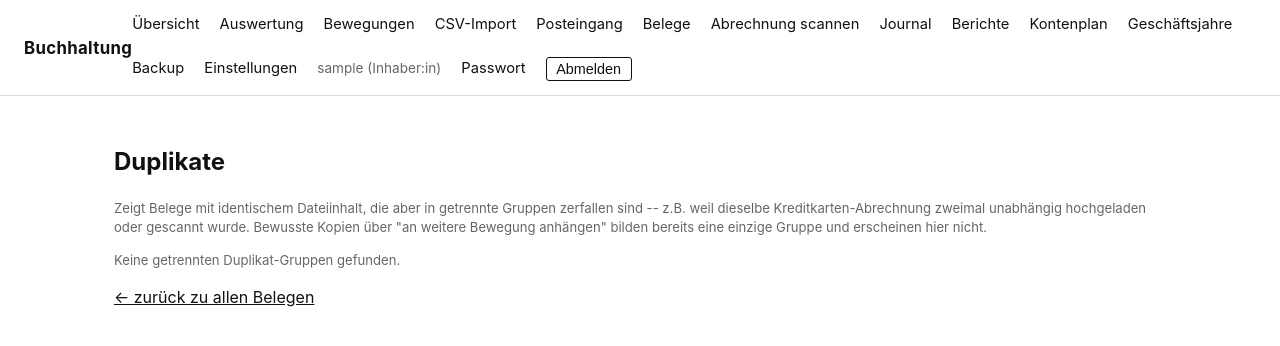
After one commit to paologitgit/buchhaltung, a Django app: page /belege/duplikate/ in a window 1280 px wide. The commit adds this page. Shown: the top 346 px of the page. Run offline with Django 5.2, Linux system fonts and the light colour scheme; a user stored in the database is signed in; tables that the repository leaves empty hold one stand-in row (values such as "Sample post").

Commit message:
Add Beleg duplicate detection and group merging
Neues file_hash-Feld (SHA-256) auf Beleg, berechnet bei jedem Upload-
und Kopier-Pfad. Zwei Verbesserungen:

- Warnung beim Hochladen, falls eine Datei mit identischem Inhalt
  bereits existiert (nicht blockierend), mit Hinweis auf "an weitere
  Bewegung anhängen" statt erneutem Upload.
- Der Kreditkarten-Scanner hängt jetzt beim Bestätigen mehrerer
  Positionen alle erzeugten Belege über source an den ersten Beleg der
  Session -- vorher blieben sie unverknüpft, wodurch dieselbe
  Abrechnung bei zweimaligem Scannen in zwei getrennte, unverbundene
  Gruppen zerfiel statt eine gemeinsame zu bilden.
- Neue "Duplikate"-Übersicht (/belege/duplikate/) findet genau solche
  bereits bestehenden getrennten Gruppen (gleicher Dateiinhalt, aber
  mehrere source-Wurzeln) und bietet einen "Gruppen zusammenführen"-
  Button, der sie zu einer Gruppe vereint.

Management-Command compute_beleg_hashes rüstet bestehende Belege nach.

```diff
--- a/documents/models.py
+++ b/documents/models.py
@@ -36,6 +36,15 @@ class Beleg(models.Model):
     uploaded_by = models.ForeignKey(settings.AUTH_USER_MODEL, on_delete=models.PROTECT)
     uploaded_at = models.DateTimeField(auto_now_add=True)
     note = models.CharField(max_length=255, blank=True)
+    file_hash = models.CharField(
+        max_length=64,
+        blank=True,
+        default="",
+        db_default="",
+        db_index=True,
+        verbose_name="Datei-Prüfsumme",
+        help_text="SHA-256 des Dateiinhalts, zur Duplikat-Erkennung.",
+    )
     extracted_text = models.TextField(
         blank=True,
         default="",
--- a/documents/urls.py
+++ b/documents/urls.py
@@ -5,6 +5,8 @@ from . import views
 urlpatterns = [
     path("bewegung/<int:bewegung_id>/hochladen/", views.beleg_upload, name="beleg_upload"),
     path("alle/", views.beleg_list, name="beleg_list"),
+    path("duplikate/", views.beleg_duplicates, name="beleg_duplicates"),
+    path("duplikate/<str:file_hash>/zusammenfuehren/", views.beleg_duplicates_merge, name="beleg_duplicates_merge"),
     path("posteingang/", views.posteingang_list, name="posteingang_list"),
     path("posteingang/hochladen/", views.posteingang_upload, name="posteingang_upload"),
     path("posteingang/mehrfach-hochladen/", views.posteingang_bulk_upload, name="posteingang_bulk_upload"),
--- a/documents/views.py
+++ b/documents/views.py
@@ -20,7 +20,7 @@ from core.decorators import owner_required
 from .forms import BelegUploadForm, PosteingangBulkUploadForm, PosteingangUploadForm
 from .matching import _amount_range_filter, bewegungen_matching_amount, find_matching_bewegung
 from .models import Beleg
-from .services import get_or_create_thumbnail_path, rotate_image_file, rotate_pdf_file
+from .services import compute_file_hash, get_or_create_thumbnail_path, rotate_image_file, rotate_pdf_file
 from .statement_parser import parse_statement
 from .text_extraction import update_extracted_text
 
@@ -40,6 +40,38 @@ def _redirect_after_beleg_action(beleg):
     if beleg.bewegung_id:
         return redirect("bewegung_detail", pk=beleg.bewegung_id)
     return redirect("posteingang_list")
+
+
+def _set_file_hash(beleg, file_obj):
+    beleg.file_hash = compute_file_hash(file_obj)
+    beleg.save(update_fields=["file_hash"])
+
+
+def _warn_if_duplicate(request, beleg):
+    """Meldet, falls eine Datei mit identischem Inhalt schon existiert. Nur
+    für frische Uploads gedacht -- bewusste Kopien über 'an weitere Bewegung
+    anhängen' sind bereits über 'Auch abgelegt bei' verknüpft und sollen
+    hier nicht warnen."""
+    if not beleg.file_hash:
+        return
+    existing = (
+        Beleg.objects.filter(file_hash=beleg.file_hash)
+        .exclude(pk=beleg.pk)
+        .select_related("bewegung")
+        .order_by("uploaded_at")
+        .first()
+    )
+    if not existing:
+        return
+    where = f"Bewegung vom {existing.bewegung.booking_date:%d.%m.%Y}" if existing.bewegung_id else "im Posteingang"
+    messages.warning(
+        request,
+        f"Hinweis: '{beleg.original_filename}' scheint bereits hochgeladen zu sein "
+        f"(Beleg vom {existing.uploaded_at:%d.%m.%Y}, {where}). Falls du denselben Beleg "
+        f"einer weiteren Bewegung zuordnen willst, nutze dort besser 'An weitere Bewegung "
+        f"anhängen' statt eines erneuten Uploads -- so bleiben alle Zuordnungen als eine "
+        f"Gruppe nachvollziehbar.",
+    )
 
 
 def _beleg_search_q(search):
@@ -124,6 +156,73 @@ def _attach_group_members(belege):
 
 @login_required
 @owner_required
+def beleg_duplicates(request):
+    """Zeigt Belege mit identischem Dateiinhalt, die aber in getrennte
+    source-Gruppen zerfallen -- z.B. weil dieselbe Kreditkarten-Abrechnung
+    zweimal unabhängig hochgeladen oder gescannt wurde. Bewusste Kopien über
+    'an weitere Bewegung anhängen' bilden bereits eine einzige source-Gruppe
+    und tauchen hier nicht auf."""
+    all_hashed = (
+        Beleg.objects.exclude(file_hash="")
+        .select_related("bewegung", "bewegung__bank_account")
+        .order_by("uploaded_at")
+    )
+    by_hash = {}
+    for beleg in all_hashed:
+        by_hash.setdefault(beleg.file_hash, []).append(beleg)
+
+    groups = []
+    for file_hash, members in by_hash.items():
+        by_root = {}
+        for m in members:
+            by_root.setdefault(m.source_id or m.id, []).append(m)
+        if len(by_root) < 2:
+            continue
+        roots = sorted(by_root.items(), key=lambda item: min(m.uploaded_at for m in item[1]))
+        groups.append(
+            {
+                "file_hash": file_hash,
+                "roots": roots,
+                "canonical_root_id": roots[0][0],
+                "total": len(members),
+            }
+        )
+
+    context = {"groups": groups}
+    return render(request, "documents/beleg_duplicates.html", context)
+
+
+@login_required
+@owner_required
+def beleg_duplicates_merge(request, file_hash):
+    if request.method == "POST":
+        members = list(Beleg.objects.filter(file_hash=file_hash))
+        if not members:
+            messages.error(request, "Keine Belege mit dieser Prüfsumme gefunden.")
+            return redirect("beleg_duplicates")
+
+        root_ids = {m.source_id or m.id for m in members}
+        try:
+            canonical_root_id = int(request.POST.get("canonical_root", ""))
+        except (TypeError, ValueError):
+            canonical_root_id = None
+        if canonical_root_id not in root_ids:
+            messages.error(request, "Ungültige Auswahl für die Zusammenführung.")
+            return redirect("beleg_duplicates")
+
+        updated = 0
+        for other_root_id in root_ids - {canonical_root_id}:
+            updated += (
+                Beleg.objects.filter(Q(pk=other_root_id) | Q(source_id=other_root_id))
+                .exclude(pk=canonical_root_id)
+                .update(source_id=canonical_root_id)
+            )
+        messages.success(request, f"{updated} Beleg(e) zu einer gemeinsamen Gruppe zusammengeführt.")
+    return redirect("beleg_duplicates")
+
+
+@login_required
+@owner_required
 def beleg_toggle_hidden(request, pk):
     beleg = get_object_or_404(Beleg, pk=pk)
     if request.method == "POST":
@@ -179,6 +278,8 @@ def beleg_upload(request, bewegung_id):
                 beleg.content_type = getattr(uploaded, "content_type", "") or ""
                 beleg.size_bytes = uploaded.size
                 beleg.save()
+                _set_file_hash(beleg, uploaded)
+                _warn_if_duplicate(request, beleg)
                 update_extracted_text(beleg)
                 uploaded_count += 1
             else:
@@ -286,6 +387,8 @@ def posteingang_upload(request):
             if match:
                 beleg.bewegung = match
                 beleg.save()
+                _set_file_hash(beleg, uploaded)
+                _warn_if_duplicate(request, beleg)
                 update_extracted_text(beleg)
                 messages.success(
                     request,
@@ -295,6 +398,8 @@ def posteingang_upload(request):
                 return redirect("bewegung_detail", pk=match.pk)
             beleg.bewegung = None
             beleg.save()
+            _set_file_hash(beleg, uploaded)
+            _warn_if_duplicate(request, beleg)
             update_extracted_text(beleg)
             messages.info(request, "Kein eindeutiger Treffer gefunden – Beleg liegt im Posteingang.")
             return redirect("posteingang_list")
@@ -328,6 +433,8 @@ def posteingang_bulk_upload(request):
                 beleg.content_type = getattr(uploaded_file, "content_type", "") or ""
                 beleg.size_bytes = uploaded_file.size
                 beleg.save()
+                _set_file_hash(beleg, uploaded_file)
+                _warn_if_duplicate(request, beleg)
                 update_extracted_text(beleg)
                 created += 1
             else:
@@ -412,6 +519,7 @@ def beleg_copy(request, pk):
             note=beleg.note or f"Kopie von Beleg #{beleg.pk}",
             source=beleg.source or beleg,
             extracted_text=beleg.extracted_text,
+            file_hash=beleg.file_hash or compute_file_hash(file_bytes),
         )
         copy.file.save(beleg.original_filename, ContentFile(file_bytes), save=False)
         copy.save()
@@ -637,9 +745,14 @@ def statement_scan_review(request):
         confirmed = 0
         created_bewegungen = 0
         bank_account_id = data.get("bank_account_id")
-        # Alle bestätigten Zeilen erhalten dieselbe PDF -- Text nur einmal
-        # extrahieren (beim ersten erstellten Beleg) und wiederverwenden.
+        # Alle bestätigten Zeilen erhalten dieselbe PDF -- Text und Prüfsumme
+        # nur einmal berechnen (beim ersten erstellten Beleg) und wiederver-
+        # wenden. Der erste Beleg wird zur "source" der übrigen, damit sie als
+        # eine zusammengehörige Gruppe ("Auch abgelegt bei") erkennbar bleiben
+        # statt als unverbundene Duplikate.
         shared_extracted_text = None
+        shared_file_hash = None
+        root_beleg = None
         for row in data["rows"]:
             bewegung_id = request.POST.get(f"bewegung_{row['index']}")
             bewegung = None
@@ -664,9 +777,16 @@ def statement_scan_review(request):
                 content_type="application/pdf",
                 size_bytes=len(file_bytes),
                 note=f"Automatisch erkannt: {row['description']} ({row['amount']} CHF)",
+                source=root_beleg,
             )
             beleg.file.save(data["original_filename"], ContentFile(file_bytes), save=False)
             beleg.save()
+            if root_beleg is None:
+                root_beleg = beleg
+            if shared_file_hash is None:
+                shared_file_hash = compute_file_hash(file_bytes)
+            beleg.file_hash = shared_file_hash
+            beleg.save(update_fields=["file_hash"])
             if shared_extracted_text is None:
                 shared_extracted_text = update_extracted_text(beleg)
             else:
--- /dev/null
+++ b/templates/documents/beleg_duplicates.html
@@ -0,0 +1,54 @@
+{% extends "base.html" %}
+{% block title %}Duplikate – Buchhaltung{% endblock %}
+{% block content %}
+<h1>Duplikate</h1>
+<p class="muted">
+  Zeigt Belege mit identischem Dateiinhalt, die aber in getrennte Gruppen zerfallen sind --
+  z.B. weil dieselbe Kreditkarten-Abrechnung zweimal unabhängig hochgeladen oder gescannt wurde.
+  Bewusste Kopien über "an weitere Bewegung anhängen" bilden bereits eine einzige Gruppe und
+  erscheinen hier nicht.
+</p>
+
+{% for group in groups %}
+<div class="card" style="margin-bottom:1.5rem;">
+  <p><strong>{{ group.total }} Belege, {{ group.roots|length }} getrennte Gruppen</strong></p>
+
+  {% for root_id, members in group.roots %}
+  <div style="margin-bottom:1rem; padding-bottom:1rem; border-bottom:1px solid var(--border);">
+    <p class="muted">Gruppe (Konto-Beleg #{{ root_id }}){% if root_id == group.canonical_root_id %} -- wird beim Zusammenführen zur Hauptgruppe{% endif %}</p>
+    <ul class="beleg-list">
+      {% for beleg in members %}
+      <li class="beleg-item">
+        <div class="beleg-preview">
+          <a href="{% url 'beleg_download' beleg.pk %}" target="_blank" rel="noopener">
+            <img src="{% url 'beleg_thumbnail' beleg.pk %}" alt="{{ beleg.original_filename }}" loading="lazy">
+          </a>
+        </div>
+        <div class="beleg-meta">
+          <div>{{ beleg.original_filename }} <span class="muted">({{ beleg.uploaded_at|date:"d.m.Y H:i" }})</span></div>
+          <div>
+            {% if beleg.bewegung_id %}
+            Bewegung: <a href="{% url 'bewegung_detail' beleg.bewegung_id %}">{{ beleg.bewegung.booking_date|date:"d.m.Y" }} – {{ beleg.bewegung.description|truncatechars:40 }} ({{ beleg.bewegung.amount }} {{ beleg.bewegung.currency }})</a>
+            {% else %}
+            <span class="muted">im Posteingang</span>
+            {% endif %}
+          </div>
+        </div>
+      </li>
+      {% endfor %}
+    </ul>
+  </div>
+  {% endfor %}
+
+  <form method="post" action="{% url 'beleg_duplicates_merge' group.file_hash %}" onsubmit="return confirm('Alle {{ group.total }} Belege dieser Gruppen zu einer gemeinsamen Gruppe zusammenführen?');">
+    {% csrf_token %}
+    <input type="hidden" name="canonical_root" value="{{ group.canonical_root_id }}">
+    <button type="submit" class="btn">Diese Gruppen zusammenführen</button>
+  </form>
+</div>
+{% empty %}
+<p class="muted">Keine getrennten Duplikat-Gruppen gefunden.</p>
+{% endfor %}
+
+<p><a href="{% url 'beleg_list' %}">&larr; zurück zu allen Belegen</a></p>
+{% endblock %}
--- a/templates/documents/beleg_list.html
+++ b/templates/documents/beleg_list.html
@@ -2,6 +2,7 @@
 {% block title %}Belege – Buchhaltung{% endblock %}
 {% block content %}
 <h1>Alle Belege</h1>
+{% if user.has_write_access %}<p><a href="{% url 'beleg_duplicates' %}">Duplikate prüfen</a></p>{% endif %}
 
 <form method="get" class="filters">
   <div>
```
Also changed, not shown: documents/management/commands/compute_beleg_hashes.py (added, +45 -0 lines), documents/services.py (+17 -0 lines), documents/migrations/0008_beleg_file_hash.py (added).
